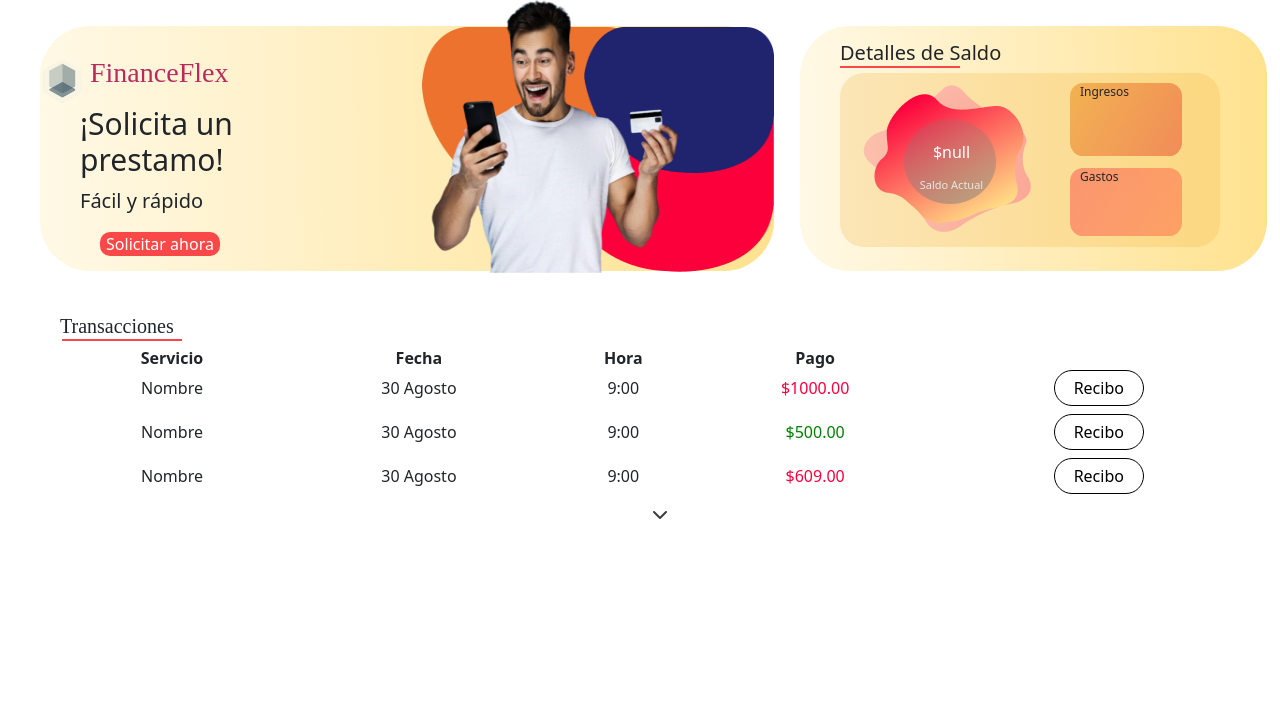
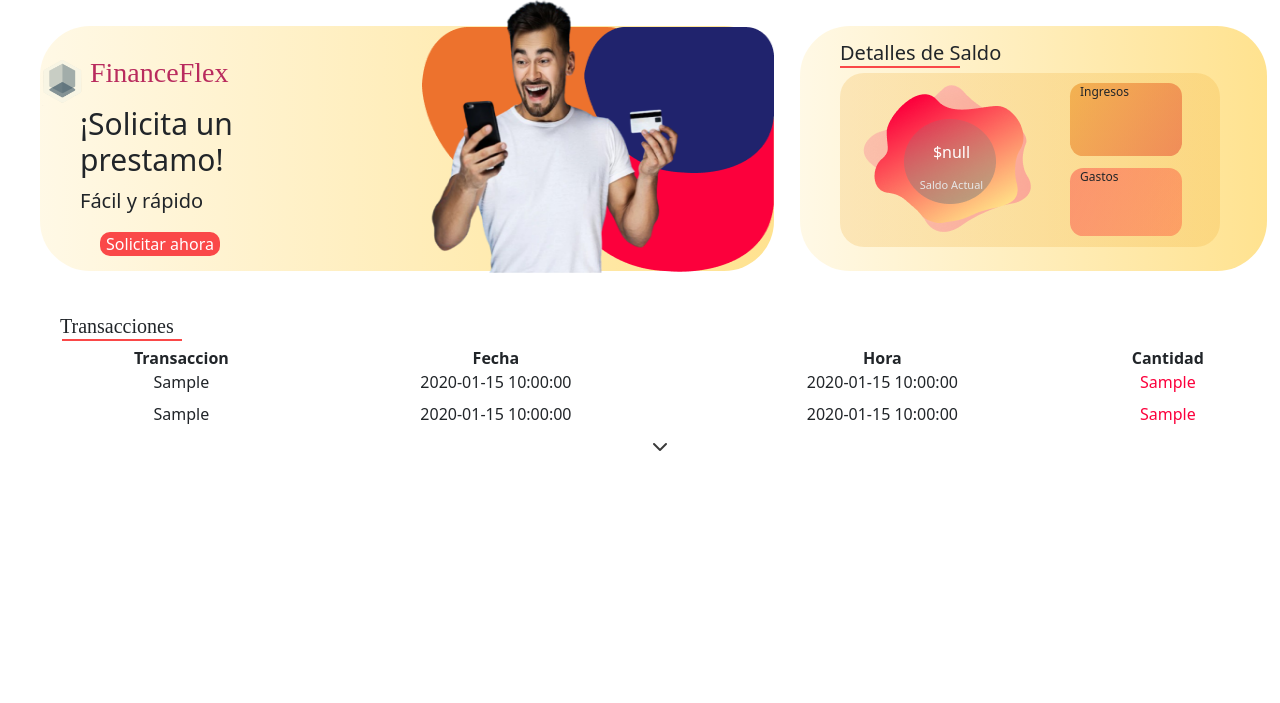
Before and after one commit to GilbertoMV/FinanceFlex, a PHP site: page /usuario/index.php in a window 1280 px wide. Shown: the part 110-813 px from the top of the page. Run offline with PHP 8.4, Linux system fonts and the light colour scheme; a user stored in the database is signed in; data comes from the database, SQL or seed files in the repository; tables that the repository leaves empty or names only in its code hold one stand-in row (values such as "Sample post"); some libraries are stand-ins or nearby versions; some web fonts are replaced.

Commit message:
Función clientes

```diff
--- /dev/null
+++ b/controllers/transactions.php
@@ -0,0 +1,13 @@
+<?php
+require __DIR__ .'\..\includes\db.php';
+session_start();
+$id_cliente=$_SESSION['id_cliente'];
+$records = $conn->prepare('SELECT movimientos.tipo, movimientos.monto, movimientos.fecha_hora FROM cuenta INNER JOIN movimientos ON cuenta.id_cliente = '.$id_cliente.'');
+$records->execute();
+$transaccion = $records->fetchAll(PDO::FETCH_ASSOC);
+if($records->rowCount() > 0){
+    echo json_encode($transaccion);
+}
+else{
+    echo json_encode('null');
+}
--- /dev/null
+++ b/public/js/functions-cliente.js
@@ -0,0 +1,106 @@
+var saldo = document.getElementById('saldo');
+var transacciones = document.getElementById('transaccion');
+var __DIR__ = window.location.pathname.match('(.*\/).*')[1] + '';
+async function getBalance(){
+
+    try{
+        let resp= await fetch(__DIR__+'../controllers/checkbalance.php');
+        response = await resp.json();
+        console.log(response);
+        if(response === 'null'){
+            saldo.innerHTML = `
+            <div class="txt">
+                <h6>$0.00</h6>
+                <p>Saldo Actual</p>
+            </div>
+
+            `
+        }else{
+            saldo.innerHTML = `
+            <div class="txt">
+                <h6>$${response[0].saldo}</h6>
+                <p>Saldo Actual</p>
+            </div>
+
+            `
+        }
+        console.log(json);
+    }catch(err){
+
+    }
+}
+getBalance();
+async function getTransactions(){
+
+    try{
+        let trs= await fetch(__DIR__+'../controllers/transactions.php');
+        transaction = await trs.json();
+        console.log(transaction);
+        if(transaction == 'null')
+        {
+            transacciones.innerHTML = `
+                    <tr>
+                        <td>No cuentas con transacciones</td>
+                        <td>NULL</td>
+                        <td>NULL</td>
+                        <td class="warning">NULL</td>
+                    </tr>
+            `
+        }else{
+            let data = transaction;
+            console.log(data);
+            data.forEach((item) =>{
+                let newtr = document.createElement("tr");
+                newtr.innerHTML = `
+                <tr>
+                    <td>${item.tipo}</td>
+                    <td>${item.fecha_hora}</td>
+                    <td>${item.fecha_hora}</td>
+                    <td class="warning">${item.monto}</td>`;
+                    document.querySelector("#transaccion").appendChild(newtr);
+            });
+
+        }
+
+    }catch(err){
+        console.error(err);
+    }
+}
+getTransactions();
+async function getDepositos(){
+
+    try{
+        let trs= await fetch(__DIR__+'../controllers/transactions.php');
+        transaction = await trs.json();
+        console.log(transaction);
+        if(transaction == 'null')
+        {
+            transacciones.innerHTML = `
+                    <tr>
+                        <td>No cuentas con transacciones</td>
+                        <td>NULL</td>
+                        <td>NULL</td>
+                        <td class="warning">NULL</td>
+                    </tr>
+            `
+        }else{
+            let data = transaction;
+            console.log(data);
+            data.forEach((item) =>{
+                let newtr = document.createElement("tr");
+                newtr.innerHTML = `
+                <tr>
+                    <td>${item.tipo}</td>
+                    <td>${item.fecha_hora}</td>
+                    <td>${item.fecha_hora}</td>
+                    <td class="warning">${item.monto}</td>`;
+                    document.querySelector("#transaccion").appendChild(newtr);
+            });
+
+        }
+
+    }catch(err){
+        console.error(err);
+    }
+}
+getDepositos();
--- a/usuario/index.php
+++ b/usuario/index.php
@@ -79,40 +79,19 @@ if(isset($_SESSION['id_cliente'])){
             <table>
                 <thead>
                     <tr>
-                        <th>Servicio</th>
+                        <th>Transaccion</th>
                         <th>Fecha</th>
                         <th>Hora</th>
-                        <th>Pago</th>
+                        <th>Cantidad</th>
                     </tr>
                 </thead>
-                <tbody>
-                    <tr>
-                        <td>Nombre</td>
-                        <td>30 Agosto</td>
-                        <td>9:00</td>
-                        <td class="warning">$1000.00</td>
-                        <td><input type="button" value="Recibo" class="btn-tabla"></input></td>
-                    </tr>
-                    <tr>
-                        <td>Nombre</td>
-                        <td>30 Agosto</td>
-                        <td>9:00</td>
-                        <td class="safe">$500.00</td>
-                        <td><input type="button" value="Recibo" class="btn-tabla"></input></a>
-                    </tr>
-                    <tr>
-                        <td>Nombre</td>
-                        <td>30 Agosto</td>
-                        <td>9:00</td>
-                        <td class="warning">$609.00</td>
-                        <td><input type="button" value="Recibo" class="btn-tabla"></input></td>
-                    </tr>
+                <tbody id="transaccion">
                 </tbody>
             </table>
             <a href="#"><i class="fa-solid fa-chevron-down"></i></a>
         </div>
     </section>
-    <script src="../public/js/app.js"></script>
+    <script src="../public/js/functions-cliente.js"></script>
     <script>
         var saldo = document.getElementById('saldo');
         fetch(__DIR__+'../controllers/checkbalance.php').then((res)=>res.json())
```
Also changed, not shown: controllers/deposito.php (added, +9 -0 lines), 1 other file.
